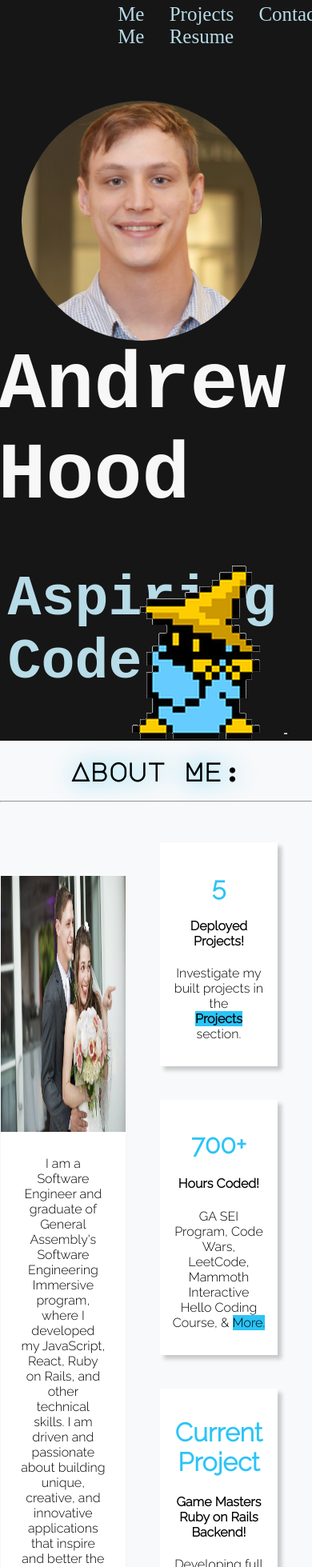
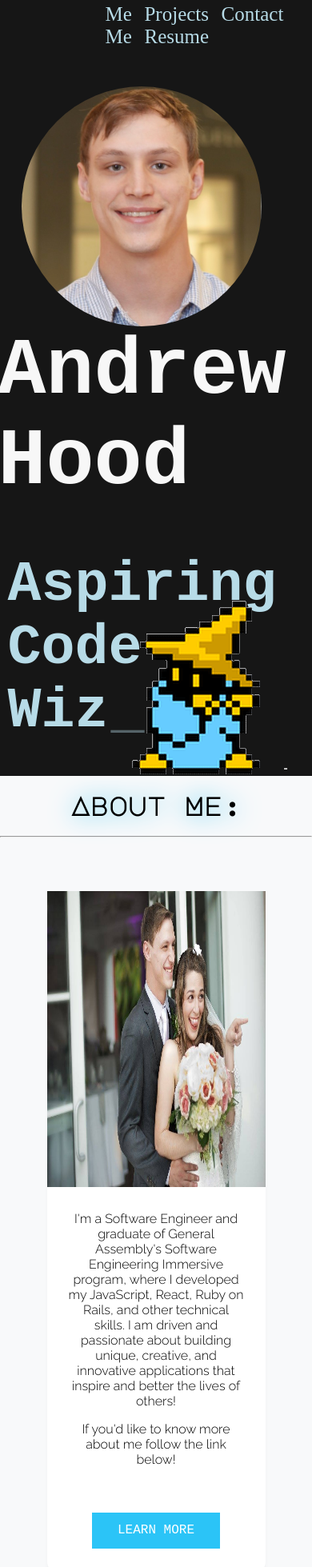
Before and after one commit to abhood1418/abhood.dev.portfolio, a React (Create React App) app: page / in a window 390 px wide. Shown: the part 41-2000 px from the top of the page at 80% size. Built offline with nearby package versions, Linux system fonts and the light colour scheme; a web font is replaced by a local one.

Commit message:
building tablet and mobile responsiveness

```diff
--- a/src/components/Nav/Nav.css
+++ b/src/components/Nav/Nav.css
@@ -5,7 +5,6 @@
   display: inline-flex;
   justify-content: space-between;
   padding-top: 2vh;
-
 }
 
 .home-link, .home-link-2, .project-link, .about-me-link, .resume-link, .contact-link {
@@ -26,3 +25,19 @@
   display: flex;
   justify-content: flex-start;
 }
+
+@media only screen and (max-width: 768px) {
+  .home-link, .home-link-2, .project-link, .about-me-link, .resume-link, .contact-link {
+    margin-left: 0vw;
+  }
+}
+
+@media only screen and (max-width: 375px) {
+  home-link, .home-link-2, .project-link, .about-me-link, .resume-link, .contact-link {
+    margin-left: 0;
+    font-size: 15px;
+    display: block;
+    margin-top: 0;
+    padding-top: 5px;
+  }
+}
--- a/src/screens/Home/home.css
+++ b/src/screens/Home/home.css
@@ -125,13 +125,13 @@
   box-shadow: 0 17px 9px -7px rgba(0,0,0,0.35);
   /* height: 70vh; */
   height: fit-content;
-  margin-top: 10vh;
+  margin-top: 7vh;
   width: 40vw;
 }
 
 .me-card-img {
   width: 100%;
-  height: 320px;
+  height: 370px;
   margin-bottom: 0;
 }
 
@@ -319,3 +319,38 @@
   height: 10vh;
   /* padding: 1vw; */
 }
+
+/* -------------------Media Queries--------------------------- */
+
+@media only screen and (max-width: 768px) {
+  .home-left-div {
+    height: 100vh;
+  }
+  .general-about {
+    width: 70vw;
+  }
+  .cards {
+    width: 70vw;
+  }
+  .contact-sub-sub {
+    width: 70vw;
+    margin-bottom: 0;
+  }
+  .icon-div {
+    margin-top: 4vh;
+  }
+}
+
+@media only screen and (max-width: 375px) {
+  /* .home-main-div {
+    flex-direction: column;
+  } */
+  .dancemage {
+    /* padding-top: 15vh; */
+    /* display: none; */
+    height: 18vh;
+  }
+  .typewriter{
+    font-size: 25px;
+  }
+}
--- a/src/screens/Home/home.js
+++ b/src/screens/Home/home.js
@@ -50,7 +50,7 @@ const Home = () => {
         </h2>
       </div>
       <div className="home-right-div">
-        <img src={dance} />
+        <img className="dancemage" src={dance} />
         <hr />
         <hr />
       </div>
@@ -62,7 +62,7 @@ const Home = () => {
           <div className="general-about">
             <img src={wedding} className="me-card-img" />
             <p className="about-me-desc">
-              I am a Software Engineer and graduate of General Assembly's
+              I'm a Software Engineer and graduate of General Assembly's
               Software Engineering Immersive program, where I developed my
               JavaScript, React, Ruby on Rails, and other technical skills. I am
               driven and passionate about building unique, creative, and
```
